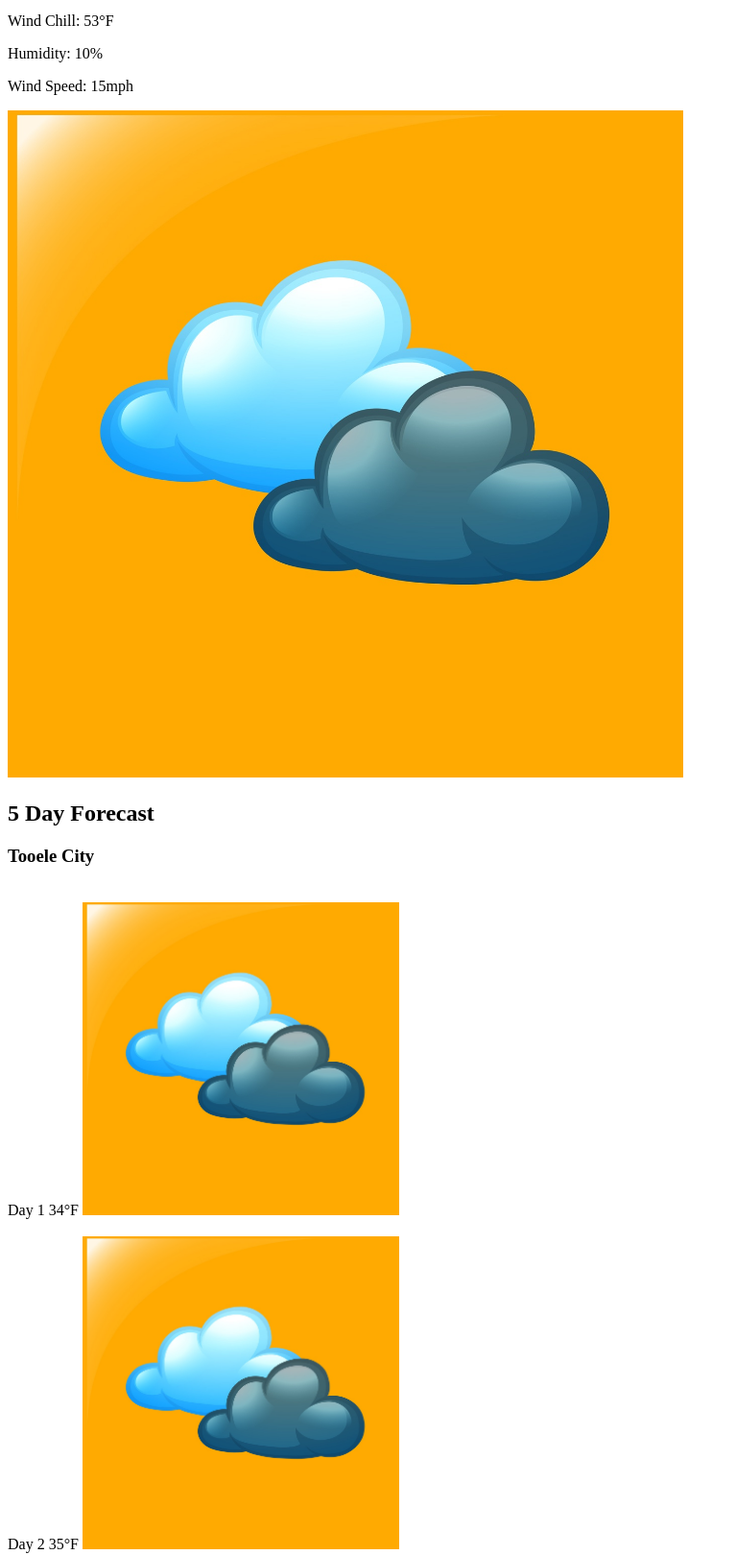
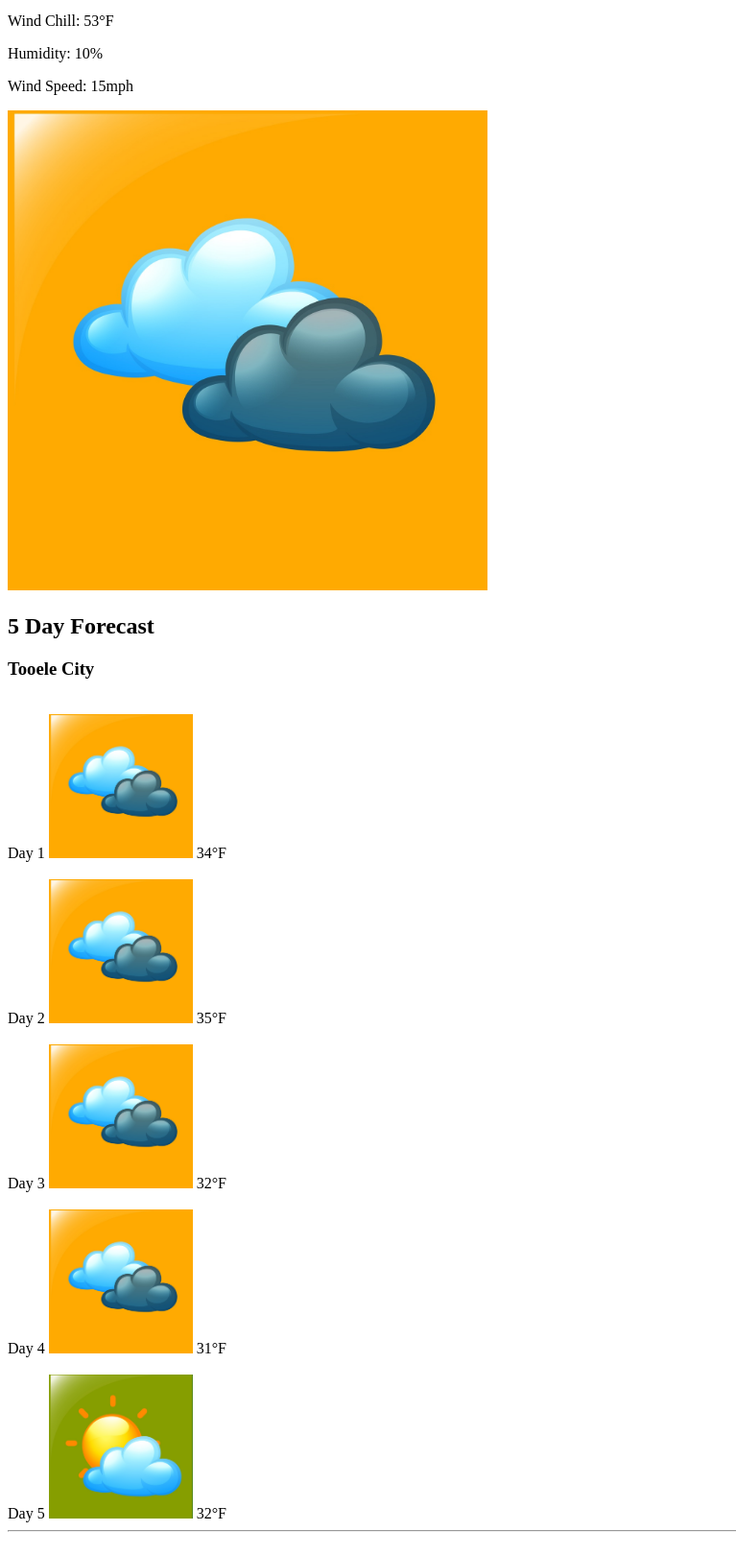
Before and after one commit to Gr1zzer/WeatherSite, a plain HTML site: page index.html in a window 1280 px wide. Shown: the part 169-1789 px from the top of the page at 96% size, without its empty margins (0-767 px from the left). Drawn offline with Linux system fonts and the light colour scheme.

Commit message:
funny sizing

```diff
--- a/index.html
+++ b/index.html
@@ -38,7 +38,7 @@
                 </div>
               </section>
               <div>
-                <img src="Images/overcast.jpg" style="width: 55vw; min-width: 330px;"/>
+                <img src="Images/overcast.jpg" style="width: 500px; height: 500px;"/>
               </div>
             </article>
 
@@ -53,8 +53,8 @@
                     <img id="weatherIcon1" class="weatherIcon" />
                     <div class="temp-data">
                       <span id="data1">Day 1</span>
+                      <img src="Images/overcast.jpg" style="width: 150px; height: 150px;">
                       <span>34°F</span>
-                      <img src="Images/overcast.jpg" style="width: 5vw; min-width: 330px;">
                     </div>
                   </div>
                   <div class="flex-col">
@@ -62,8 +62,8 @@
                     <img id="weatherIcon2" class="weatherIcon" />
                     <div class="temp-data">
                       <span id="data2">Day 2</span>
+                      <img src="Images/overcast.jpg" style="width: 150px; height: 150px;">
                       <span>35°F</span>
-                      <img src="Images/overcast.jpg" style="width: 5vw; min-width: 330px;">
                     </div>
                   </div>
                   <div class="flex-col">
@@ -71,8 +71,8 @@
                     <img id="weatherIcon3" class="weatherIcon" />
                     <div class="temp-data">
                       <span id="data3">Day 3</span>
+                      <img src="Images/overcast.jpg" style="width: 150px; height: 150px;">
                       <span>32°F</span>
-                      <img src="Images/overcast.jpg" style="width: 5vw; min-width: 330px;">
                     </div>
                   </div>
                   <div class="flex-col">
@@ -80,8 +80,8 @@
                     <img id="weatherIcon4" class="weatherIcon" />
                     <div class="temp-data">
                       <span id="data4">Day 4</span>
+                      <img src="Images/overcast.jpg" style="width: 150px; height: 150px;">
                       <span>31°F</span>
-                      <img src="Images/overcast.jpg" style="width: 5vw; min-width: 330px;">
                     </div>
                   </div>
                   <div class="flex-col">
@@ -89,8 +89,8 @@
                     <img id="weatherIcon5" class="weatherIcon" />
                     <div class="temp-data">
                       <span id="data5">Day 5</span>
+                      <img src="Images/partlyCloudy.jpg" style="width: 150px; height: 150px;">
                       <span>32°F</span>
-                      <img src="Images/partlyCloudy.jpg" style="width: 5vw; min-width: 330px;">
                     </div>
                   </div>
                 </div>
```
